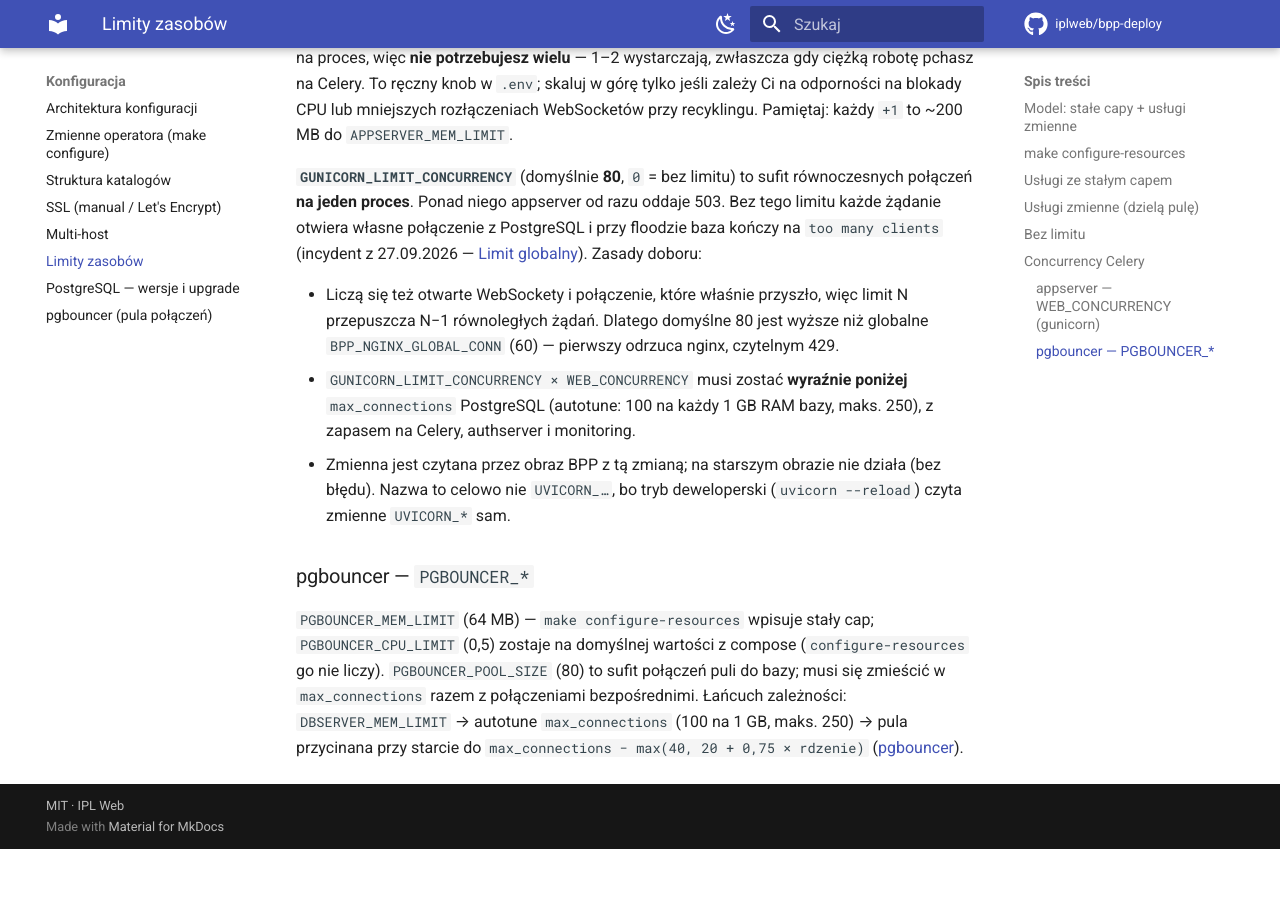
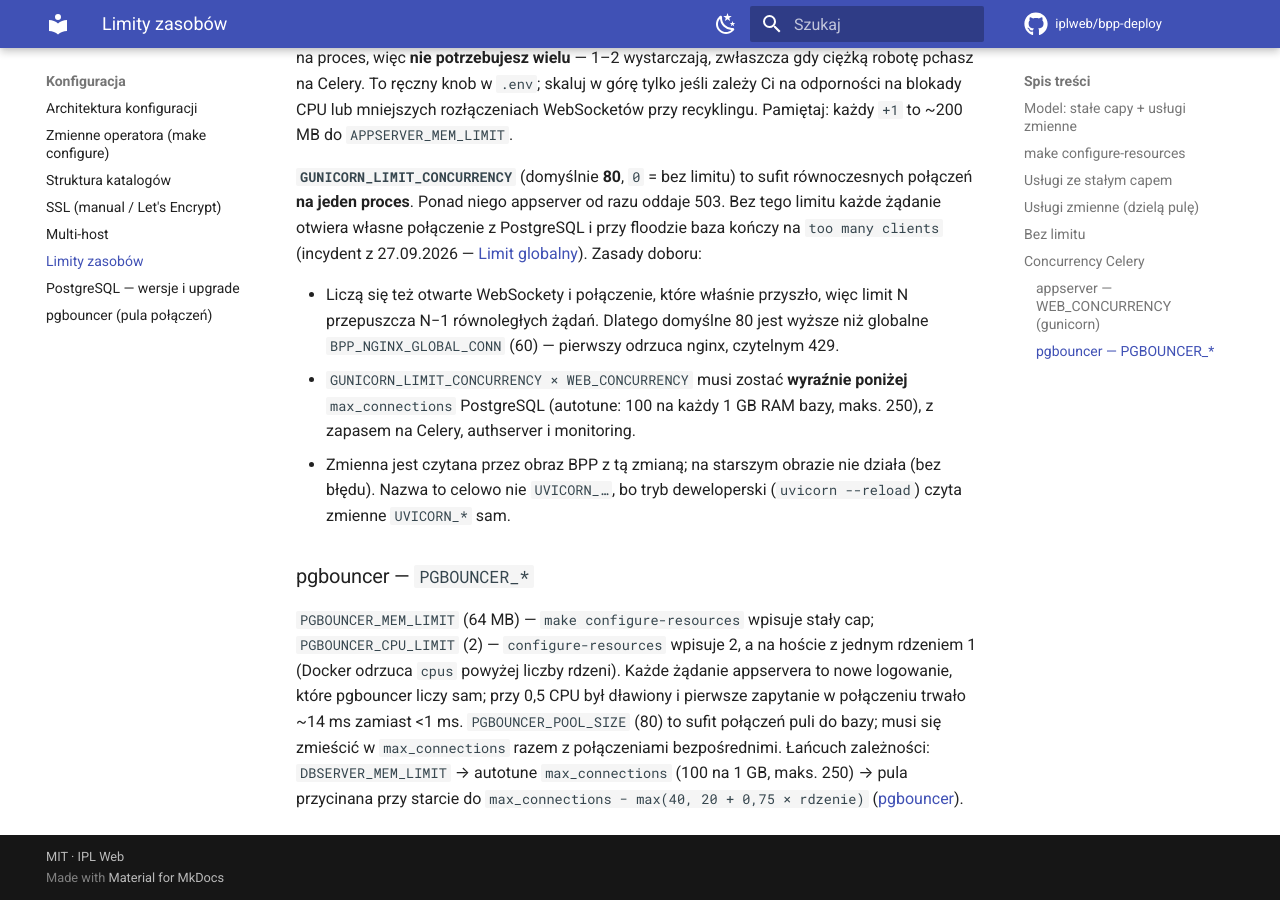
Before and after one commit to iplweb/bpp-deploy, an MkDocs documentation site: the page built from docs/konfiguracja/limity-zasobow.md, in a window 1280 px wide and 900 px high, scrolled down 5176 px. Built offline with MkDocs 1.6.1 and Material for MkDocs 9.7.7, drawn with Linux system fonts in a browser that asks for light colours; comment, search, counter and statistics services are not loaded; before the commit the page ends 6025 px from its top, so only the background shows below that.

Commit message:
fix(pgbouncer): domyslnie 2 CPU zamiast 0,5 (#46)
Przy CONN_MAX_AGE=0 kazde zadanie appservera to nowe logowanie SCRAM,
ktore pgbouncer liczy sam. Przy limicie 0,5 CPU byl dlawiony przez CFS
(pomiar na produkcji: ~35 tys. throttlingow i 287 s wstrzymania w 5 dni;
pierwsze zapytanie w polaczeniu ~14 ms zamiast <1 ms przy polaczeniu
bezposrednim).

Domyslna wartosc w compose: 2. configure-resources wpisuje min(2, liczba
rdzeni), bo Docker odrzuca `cpus` powyzej liczby rdzeni hosta.

Co-authored-by: Claude Opus 5.5 <noreply@anthropic.com>

```diff
--- a/docker-compose.pgbouncer.yml
+++ b/docker-compose.pgbouncer.yml
@@ -53,4 +53,4 @@ services:
       resources:
         limits:
           memory: ${PGBOUNCER_MEM_LIMIT:-64m}
-          cpus: "${PGBOUNCER_CPU_LIMIT:-0.5}"
+          cpus: "${PGBOUNCER_CPU_LIMIT:-2}"
--- a/docs/konfiguracja/limity-zasobow.md
+++ b/docs/konfiguracja/limity-zasobow.md
@@ -195,8 +195,11 @@ floodzie baza kończy na `too many clients` (incydent z 27.09.2026 —
 ### pgbouncer — `PGBOUNCER_*`
 
 `PGBOUNCER_MEM_LIMIT` (64 MB) — `make configure-resources` wpisuje stały cap;
-`PGBOUNCER_CPU_LIMIT` (0,5) zostaje na domyślnej wartości z compose
-(`configure-resources` go nie liczy). `PGBOUNCER_POOL_SIZE` (80) to sufit połączeń puli do bazy;
+`PGBOUNCER_CPU_LIMIT` (2) — `configure-resources` wpisuje 2, a na hoście
+z jednym rdzeniem 1 (Docker odrzuca `cpus` powyżej liczby rdzeni). Każde
+żądanie appservera to nowe logowanie, które pgbouncer liczy sam; przy 0,5 CPU
+był dławiony i pierwsze zapytanie w połączeniu trwało ~14 ms zamiast <1 ms.
+`PGBOUNCER_POOL_SIZE` (80) to sufit połączeń puli do bazy;
 musi się zmieścić w `max_connections` razem z połączeniami bezpośrednimi.
 Łańcuch zależności: `DBSERVER_MEM_LIMIT` → autotune `max_connections`
 (100 na 1 GB, maks. 250) → pula przycinana przy starcie do
```
Also changed, not shown: docs/konfiguracja/pgbouncer.md (+1 -1 lines), 2 other files.
